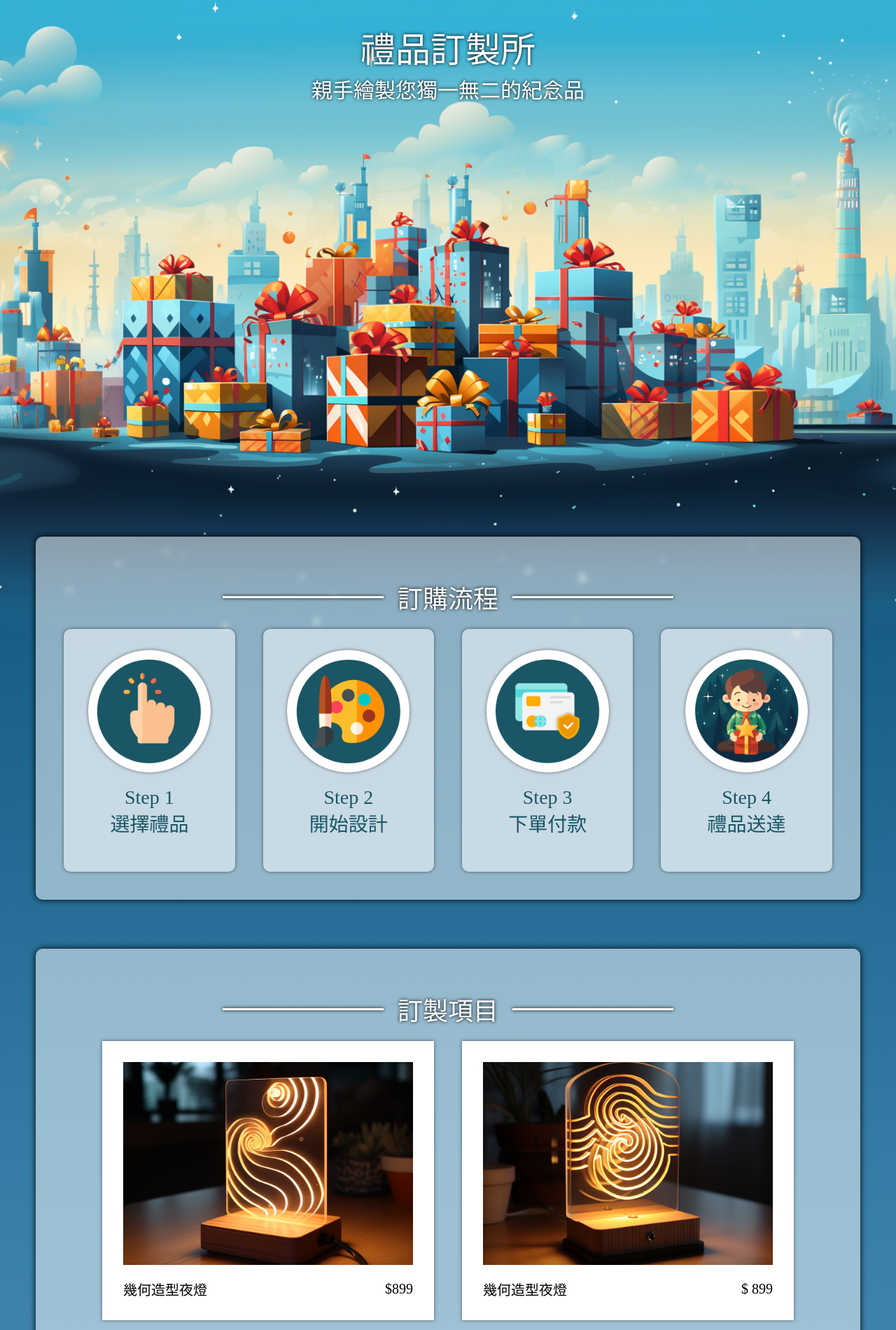
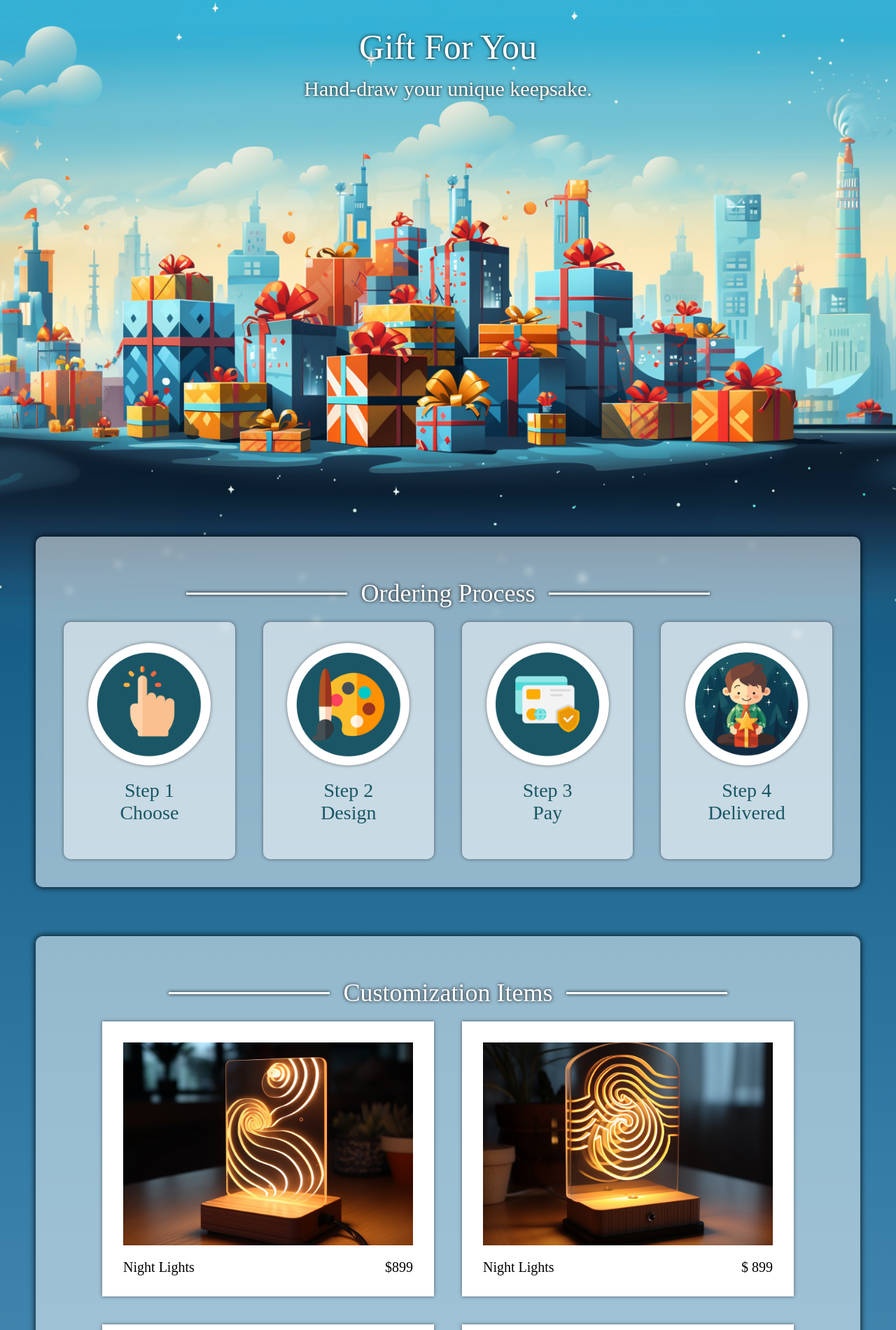
Before and after one commit to ywyang236/gift-for-you, a Next.js app: page / in a window 1280 px wide. Shown: the part 139-2040 px from the top of the page at 70% size. Built offline with nearby package versions, Linux system fonts and the light colour scheme; no server answers.

Commit message:
Translate homepage from Traditional Chinese to English.

```diff
--- a/src/pages/index.tsx
+++ b/src/pages/index.tsx
@@ -1,3 +1,4 @@
+/* eslint-disable react/no-unescaped-entities */
 // pages/index.tsx
 import React from 'react';
 import Layout from '../app/layout';
@@ -14,7 +15,7 @@ const Home = () => {
     const [isRegisterModalVisible, setIsRegisterModalVisible] = React.useState(false);
 
     const products = [
-        {id: '001', firebaseId: 'q5hXfGpWqPiEnbrzbhbC', name: "幾何造型夜燈", accessories: ["客製化燈板", "燈座"], customization: "雷射雕刻", price: 899, image: 'gs://gift-for-you-2023.appspot.com/itemImage/design_001.png'},
+        {id: '001', firebaseId: 'q5hXfGpWqPiEnbrzbhbC', name: "Night Lights", accessories: ["客製化燈板", "燈座"], customization: "雷射雕刻", price: 899, image: 'gs://gift-for-you-2023.appspot.com/itemImage/design_001.png'},
     ];
 
     const fetchProductInfo = async (firebaseId: string) => {
@@ -26,13 +27,13 @@ const Home = () => {
         <Layout>
             <div className={IndexCSS.mainTop}>
                 <div className={IndexCSS.containerTop}>
-                    <span className={IndexCSS.titleTop}>禮品訂製所</span>
-                    <span className={IndexCSS.descriptionTop}>親手繪製您獨一無二的紀念品</span>
+                    <span className={IndexCSS.titleTop}>Gift For You</span>
+                    <span className={IndexCSS.descriptionTop}>Hand-draw your unique keepsake.</span>
                 </div>
             </div>
             <div className={IndexCSS.rulesSection}>
                 <div className={IndexCSS.rulesContainer}>
-                    <div className={IndexCSS.rulesTitle}>訂購流程</div>
+                    <div className={IndexCSS.rulesTitle}>Ordering Process</div>
                     <div className={IndexCSS.rulesContent}>
                         <div className={IndexCSS.rulesCard}>
                             <div className={IndexCSS.rulesCard_Background}>
@@ -41,7 +42,7 @@ const Home = () => {
                                 </div>
                                 <div className={IndexCSS.rulesCard_Text}>
                                     <div className={IndexCSS.rulesCard_Title}>Step 1</div>
-                                    <div className={IndexCSS.rulesCard_Description}>選擇禮品</div>
+                                    <div className={IndexCSS.rulesCard_Description}>Choose</div>
                                 </div>
                             </div>
                         </div>
@@ -52,7 +53,7 @@ const Home = () => {
                                 </div>
                                 <div className={IndexCSS.rulesCard_Text}>
                                     <div className={IndexCSS.rulesCard_Title}>Step 2</div>
-                                    <div className={IndexCSS.rulesCard_Description}>開始設計</div>
+                                    <div className={IndexCSS.rulesCard_Description}>Design</div>
                                 </div>
                             </div>
                         </div>
@@ -63,7 +64,7 @@ const Home = () => {
                                 </div>
                                 <div className={IndexCSS.rulesCard_Text}>
                                     <div className={IndexCSS.rulesCard_Title}>Step 3</div>
-                                    <div className={IndexCSS.rulesCard_Description}>下單付款</div>
+                                    <div className={IndexCSS.rulesCard_Description}>Pay</div>
                                 </div>
                             </div>
                         </div>
@@ -74,20 +75,20 @@ const Home = () => {
                                 </div>
                                 <div className={IndexCSS.rulesCard_Text}>
                                     <div className={IndexCSS.rulesCard_Title}>Step 4</div>
-                                    <div className={IndexCSS.rulesCard_Description}>禮品送達</div>
+                                    <div className={IndexCSS.rulesCard_Description}>Delivered</div>
                                 </div>
                             </div>
                         </div>
                     </div>
                 </div>
                 <div className={IndexCSS.itemsContainer}>
-                    <div id="designItems" className={IndexCSS.itemsTitle}>訂製項目</div>
+                    <div id="designItems" className={IndexCSS.itemsTitle}>Customization Items</div>
                     <div className={IndexCSS.itemsContent}>
                         {products.map(product => (
                             <div key={product.id} className={IndexCSS.itemsCard}>
                                 <div className={IndexCSS.itemsCard_Background}>
                                     <div className={IndexCSS.itemsCard_1_Picture}>
-                                        <Link href={`/start-design?product=${product.id}`} className={IndexCSS.itemsCard_1_button} onClick={(e) => {requireAuth(e); fetchProductInfo(product.firebaseId);}}>開始設計</Link>
+                                        <Link href={`/start-design?product=${product.id}`} className={IndexCSS.itemsCard_1_button} onClick={(e) => {requireAuth(e); fetchProductInfo(product.firebaseId);}}>Start</Link>
                                     </div>
                                     <div className={IndexCSS.itemsText}>
                                         <div className={IndexCSS.itemsCard_Title}>{product.name}</div>
@@ -99,10 +100,10 @@ const Home = () => {
                         <div className={IndexCSS.itemsCard}>
                             <div className={IndexCSS.itemsCard_Background}>
                                 <div className={IndexCSS.itemsCard_2_Picture}>
-                                    <div className={IndexCSS.itemsCard_2_button}>尚未開放</div>
+                                    <div className={IndexCSS.itemsCard_2_button}>Not Yet</div>
                                 </div>
                                 <div className={IndexCSS.itemsText}>
-                                    <div className={IndexCSS.itemsCard_Title}>幾何造型夜燈</div>
+                                    <div className={IndexCSS.itemsCard_Title}>Night Lights</div>
                                     <div className={IndexCSS.itemsCard_Price}>$ 899</div>
                                 </div>
                             </div>
@@ -110,10 +111,10 @@ const Home = () => {
                         <div className={IndexCSS.itemsCard}>
                             <div className={IndexCSS.itemsCard_Background}>
                                 <div className={IndexCSS.itemsCard_3_Picture}>
-                                    <div className={IndexCSS.itemsCard_3_button}>尚未開放</div>
+                                    <div className={IndexCSS.itemsCard_3_button}>Not Yet</div>
                                 </div>
                                 <div className={IndexCSS.itemsText}>
-                                    <div className={IndexCSS.itemsCard_Title}>幾何造型夜燈</div>
+                                    <div className={IndexCSS.itemsCard_Title}>Night Lights</div>
                                     <div className={IndexCSS.itemsCard_Price}>$ 899</div>
                                 </div>
                             </div>
@@ -121,10 +122,10 @@ const Home = () => {
                         <div className={IndexCSS.itemsCard}>
                             <div className={IndexCSS.itemsCard_Background}>
                                 <div className={IndexCSS.itemsCard_4_Picture}>
-                                    <div className={IndexCSS.itemsCard_4_button}>尚未開放</div>
+                                    <div className={IndexCSS.itemsCard_4_button}>Not Yet</div>
                                 </div>
                                 <div className={IndexCSS.itemsText}>
-                                    <div className={IndexCSS.itemsCard_Title}>幾何造型夜燈</div>
+                                    <div className={IndexCSS.itemsCard_Title}>Night Lights</div>
                                     <div className={IndexCSS.itemsCard_Price}>$ 1299</div>
                                 </div>
                             </div>
@@ -132,10 +133,10 @@ const Home = () => {
                         <div className={IndexCSS.itemsCard}>
                             <div className={IndexCSS.itemsCard_Background}>
                                 <div className={IndexCSS.itemsCard_5_Picture}>
-                                    <div className={IndexCSS.itemsCard_5_button}>尚未開放</div>
+                                    <div className={IndexCSS.itemsCard_5_button}>Not Yet</div>
                                 </div>
                                 <div className={IndexCSS.itemsText}>
-                                    <div className={IndexCSS.itemsCard_Title}>特殊造型夜燈</div>
+                                    <div className={IndexCSS.itemsCard_Title}>Night Lights</div>
                                     <div className={IndexCSS.itemsCard_Price}>$ 1599</div>
                                 </div>
                             </div>
@@ -143,10 +144,10 @@ const Home = () => {
                         <div className={IndexCSS.itemsCard}>
                             <div className={IndexCSS.itemsCard_Background}>
                                 <div className={IndexCSS.itemsCard_6_Picture}>
-                                    <div className={IndexCSS.itemsCard_6_button}>尚未開放</div>
+                                    <div className={IndexCSS.itemsCard_6_button}>Not Yet</div>
                                 </div>
                                 <div className={IndexCSS.itemsText}>
-                                    <div className={IndexCSS.itemsCard_Title}>特殊造型夜燈</div>
+                                    <div className={IndexCSS.itemsCard_Title}>Night Lights</div>
                                     <div className={IndexCSS.itemsCard_Price}>$ 2499</div>
                                 </div>
                             </div>
@@ -154,11 +155,11 @@ const Home = () => {
                         <div className={IndexCSS.itemsCard}>
                             <div className={IndexCSS.itemsCard_Background}>
                                 <div className={IndexCSS.itemsCard_7_Picture}>
-                                    <div className={IndexCSS.itemsCard_7_button}>尚未開放</div>
+                                    <div className={IndexCSS.itemsCard_7_button}>Not Yet</div>
                                 </div>
                                 <div className={IndexCSS.itemsText}>
-                                    <div className={IndexCSS.itemsCard_Title}>特殊造型夜燈</div>
-                                    <div className={IndexCSS.itemsCard_Price}>$ 2999</div>
+                                    <div className={IndexCSS.itemsCard_Title}>Night Lights</div>
+                                    <div className={IndexCSS.itemsCard_Price}>$ 499</div>
                                 </div>
                             </div>
 
@@ -166,22 +167,22 @@ const Home = () => {
                         <div className={IndexCSS.itemsCard}>
                             <div className={IndexCSS.itemsCard_Background}>
                                 <div className={IndexCSS.itemsCard_8_Picture}>
-                                    <div className={IndexCSS.itemsCard_8_button}>尚未開放</div>
+                                    <div className={IndexCSS.itemsCard_8_button}>Not Yet</div>
                                 </div>
                                 <div className={IndexCSS.itemsText}>
-                                    <div className={IndexCSS.itemsCard_Title}>新年賀卡</div>
-                                    <div className={IndexCSS.itemsCard_Price}>$ 399</div>
+                                    <div className={IndexCSS.itemsCard_Title}>Greeting Cards</div>
+                                    <div className={IndexCSS.itemsCard_Price}>$ 39</div>
                                 </div>
                             </div>
                         </div>
                         <div className={IndexCSS.itemsCard}>
                             <div className={IndexCSS.itemsCard_Background}>
                                 <div className={IndexCSS.itemsCard_9_Picture}>
-                                    <div className={IndexCSS.itemsCard_9_button}>尚未開放</div>
+                                    <div className={IndexCSS.itemsCard_9_button}>Not Yet</div>
                                 </div>
                                 <div className={IndexCSS.itemsText}>
-                                    <div className={IndexCSS.itemsCard_Title}>雷射雕刻賀卡</div>
-                                    <div className={IndexCSS.itemsCard_Price}>$ 1499</div>
+                                    <div className={IndexCSS.itemsCard_Title}>Greeting Cards</div>
+                                    <div className={IndexCSS.itemsCard_Price}>$ 49</div>
                                 </div>
                             </div>
                         </div>
```
